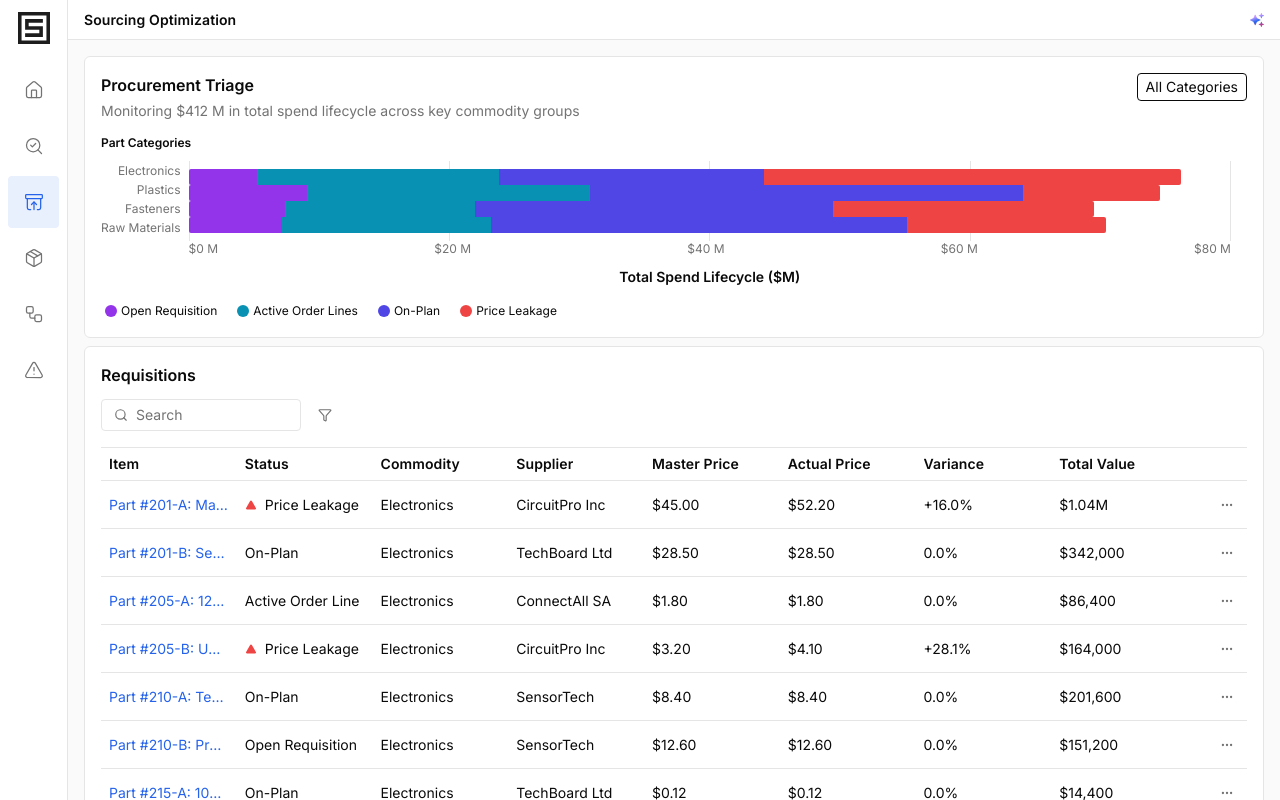
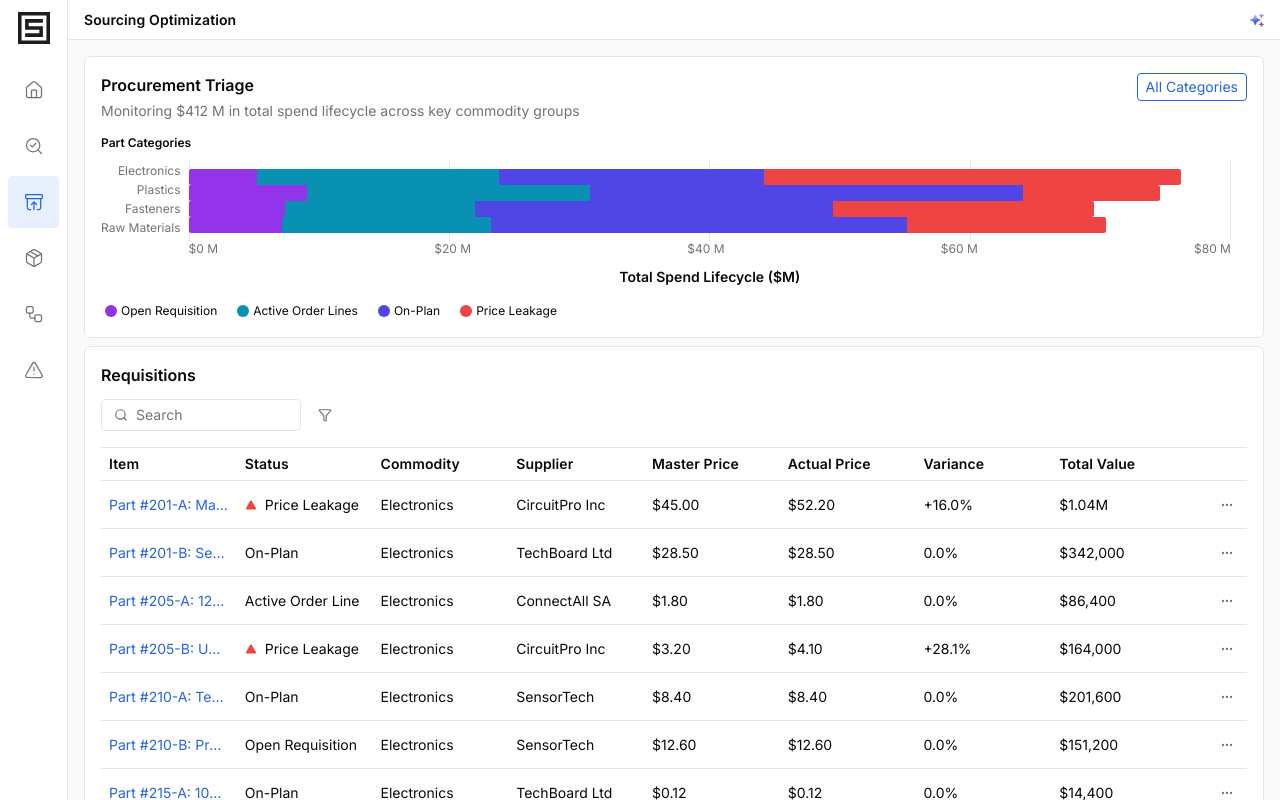
Before and after one commit to kkawakami-c3/sourcing-optimization-shadcn, a Next.js app: page / in a window 1280 px wide. Built offline with nearby package versions, Linux system fonts and the light colour scheme.

Commit message:
Style breadcrumbs with no-fill parent chips and accent blue active chip
Made-with: Cursor

```diff
--- a/src/app/page.tsx
+++ b/src/app/page.tsx
@@ -658,7 +658,7 @@ function Breadcrumbs({ path, onNavigate }: { path: string[]; onNavigate: (depth:
         <>
           <button
             onClick={() => onNavigate(0)}
-            className="h-[28px] px-2 rounded bg-[#f5f5f5] text-[14px] leading-[1.42] text-[#737373] whitespace-nowrap cursor-pointer hover:bg-[#ebebeb] transition-colors"
+            className="h-[28px] px-2 rounded text-[14px] leading-[1.42] text-[#0a0a0a] whitespace-nowrap cursor-pointer hover:text-[#737373] transition-colors"
           >
             All Categories
           </button>
@@ -668,12 +668,12 @@ function Breadcrumbs({ path, onNavigate }: { path: string[]; onNavigate: (depth:
               {i < path.length - 1 ? (
                 <button
                   onClick={() => onNavigate(i + 1)}
-                  className="h-[28px] px-2 rounded bg-[#f5f5f5] text-[14px] leading-[1.42] text-[#737373] whitespace-nowrap cursor-pointer hover:bg-[#ebebeb] transition-colors"
+                  className="h-[28px] px-2 rounded text-[14px] leading-[1.42] text-[#0a0a0a] whitespace-nowrap cursor-pointer hover:text-[#737373] transition-colors"
                 >
                   {segment}
                 </button>
               ) : (
-                <span className="h-[28px] px-2 rounded border border-[#0a0a0a] text-[14px] leading-[1.42] text-[#0a0a0a] whitespace-nowrap flex items-center">
+                <span className="h-[28px] px-2 rounded border border-[#2563eb] text-[14px] leading-[1.42] text-[#2563eb] whitespace-nowrap flex items-center">
                   {segment}
                 </span>
               )}
@@ -681,7 +681,7 @@ function Breadcrumbs({ path, onNavigate }: { path: string[]; onNavigate: (depth:
           ))}
         </>
       ) : (
-        <span className="h-[28px] px-2 rounded border border-[#0a0a0a] text-[14px] leading-[1.42] text-[#0a0a0a] whitespace-nowrap flex items-center">
+        <span className="h-[28px] px-2 rounded border border-[#2563eb] text-[14px] leading-[1.42] text-[#2563eb] whitespace-nowrap flex items-center">
           All Categories
         </span>
       )}
```
